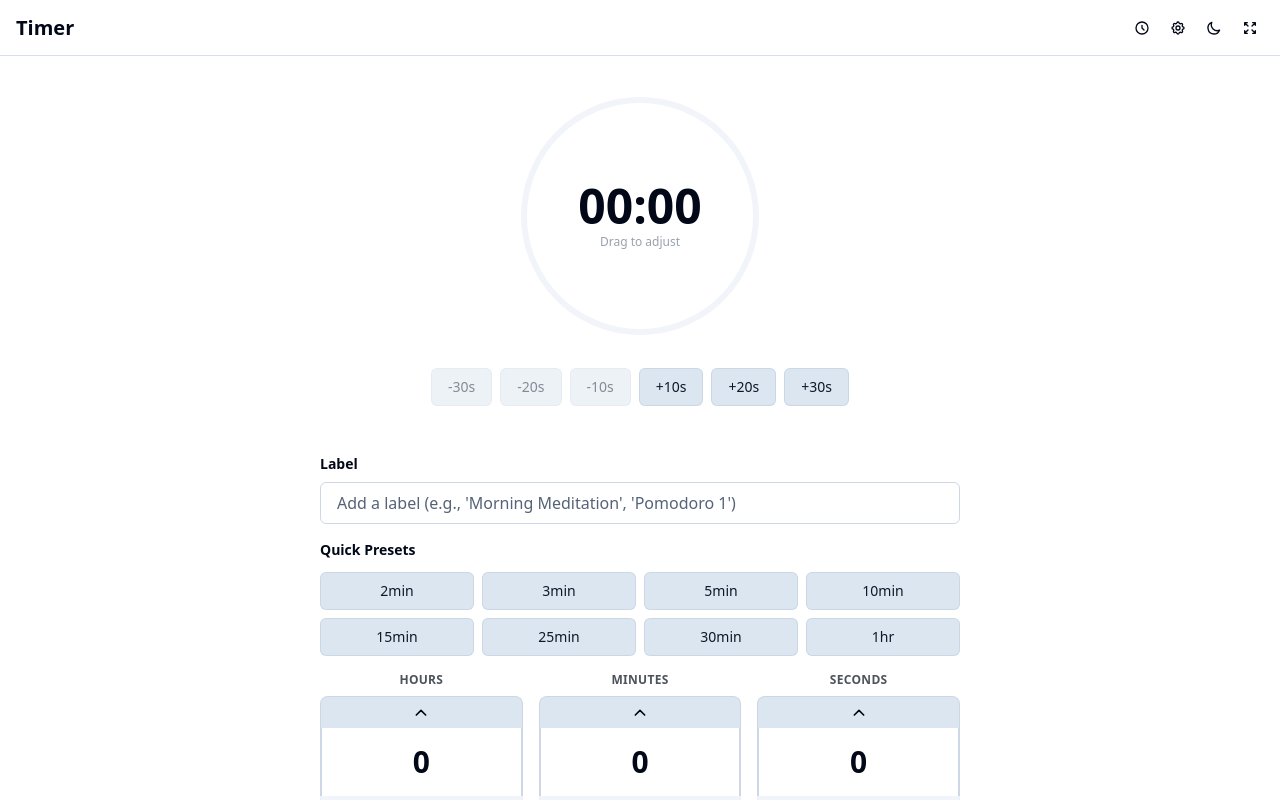
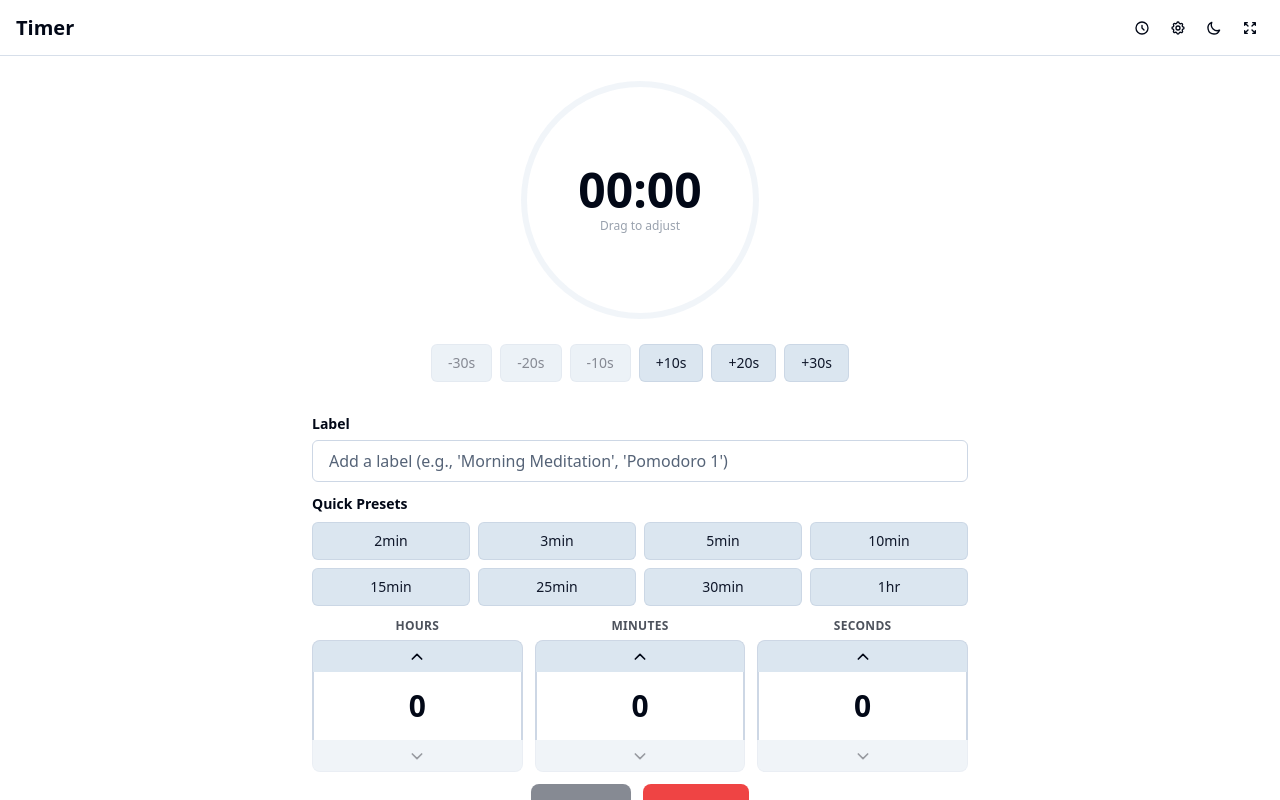
Before and after one commit to ibnuh/timer, a Vue app: page / in a window 1280 px wide. Built offline with nearby package versions, Linux system fonts and the light colour scheme.

Commit message:
No vertical scroll

```diff
--- a/src/App.vue
+++ b/src/App.vue
@@ -107,8 +107,8 @@
     <!-- Main Content Area -->
     <div class="flex-1 overflow-hidden flex min-h-0">
       <!-- Timer Content -->
-      <div class="flex-1 overflow-y-auto min-h-0" :class="showHistory ? 'lg:mr-80' : ''">
-        <div class="container mx-auto max-w-4xl px-4 py-4">
+      <div class="flex-1 overflow-hidden min-h-0" :class="showHistory ? 'lg:mr-80' : ''">
+        <div class="container mx-auto max-w-4xl px-4 py-2">
           <div class="flex justify-center">
             <div class="w-full max-w-2xl">
               <TimerView ref="timerRef" />
--- a/src/components/TimerView.vue
+++ b/src/components/TimerView.vue
@@ -1,11 +1,11 @@
 <template>
   <div class="w-full">
-    <div class="p-4 pb-2">
+    <div class="p-2">
       <!-- Circular Timer Display -->
-      <div class="flex flex-col items-center mb-6">
+      <div class="flex flex-col items-center mb-4">
         <div
           ref="circleContainer"
-          class="relative w-64 h-64 mb-6 select-none transition-all duration-200"
+          class="relative w-64 h-64 mb-4 select-none transition-all duration-200"
           :class="[
             isRunning ? 'cursor-default' : isDragging ? 'cursor-grabbing' : 'cursor-grab',
           ]"
@@ -148,7 +148,7 @@
         </div>
 
         <!-- Quick Add/Subtract Buttons -->
-        <div class="flex gap-2 mb-6 flex-wrap justify-center">
+        <div class="flex gap-2 mb-4 flex-wrap justify-center">
           <button
             @click="addTime(-30)"
             class="px-4 py-2 rounded-md bg-secondary hover:bg-secondary/90 transition-colors text-sm font-medium text-secondary-foreground disabled:opacity-50 disabled:cursor-not-allowed border border-border/50"
@@ -192,8 +192,8 @@
       </div>
 
       <!-- Label Input -->
-      <div class="mb-4">
-        <label class="block text-sm font-semibold mb-2 text-foreground">Label</label>
+      <div class="mb-3">
+        <label class="block text-sm font-semibold mb-1.5 text-foreground">Label</label>
         <div class="relative">
           <input
             v-model="timerLabel"
@@ -231,8 +231,8 @@
       </div>
 
       <!-- Timer Presets -->
-      <div class="mb-4">
-        <div class="text-sm font-semibold mb-3 text-foreground">Quick Presets</div>
+      <div class="mb-3">
+        <div class="text-sm font-semibold mb-2 text-foreground">Quick Presets</div>
         <div class="grid grid-cols-4 gap-2">
           <button
             v-for="preset in presets"
@@ -247,10 +247,10 @@
       </div>
 
       <!-- Time Input Controls -->
-      <div class="grid grid-cols-3 gap-4 mb-4">
+      <div class="grid grid-cols-3 gap-3 mb-3">
         <!-- Hours -->
         <div class="flex flex-col">
-          <label class="block text-xs font-semibold mb-2 text-foreground/70 uppercase tracking-wide text-center">Hours</label>
+          <label class="block text-xs font-semibold mb-1.5 text-foreground/70 uppercase tracking-wide text-center">Hours</label>
           <div class="relative flex flex-col">
             <button
               @click="adjustHours(1)"
@@ -296,7 +296,7 @@
 
         <!-- Minutes -->
         <div class="flex flex-col">
-          <label class="block text-xs font-semibold mb-2 text-foreground/70 uppercase tracking-wide text-center">Minutes</label>
+          <label class="block text-xs font-semibold mb-1.5 text-foreground/70 uppercase tracking-wide text-center">Minutes</label>
           <div class="relative flex flex-col">
             <button
               @click="adjustMinutes(1)"
@@ -342,7 +342,7 @@
 
         <!-- Seconds -->
         <div class="flex flex-col">
-          <label class="block text-xs font-semibold mb-2 text-foreground/70 uppercase tracking-wide text-center">Seconds</label>
+          <label class="block text-xs font-semibold mb-1.5 text-foreground/70 uppercase tracking-wide text-center">Seconds</label>
           <div class="relative flex flex-col">
             <button
               @click="adjustSeconds(1)"
@@ -388,7 +388,7 @@
       </div>
 
       <!-- Control Buttons -->
-      <div class="flex gap-3 justify-center mb-4">
+      <div class="flex gap-3 justify-center mb-3">
         <button
           v-if="!isRunning"
           @click="start"
@@ -420,8 +420,8 @@
       </div>
 
       <!-- Settings -->
-      <div class="pt-4 border-t border-border/60">
-        <div class="flex items-center justify-between flex-wrap gap-3 text-sm mb-3">
+      <div class="pt-3 border-t border-border/60">
+        <div class="flex items-center justify-between flex-wrap gap-2 text-sm mb-2">
           <label class="flex items-center gap-2 cursor-pointer">
             <input
               type="checkbox"
@@ -450,7 +450,7 @@
             <span class="text-foreground font-medium">Repeat bells</span>
           </label>
         </div>
-        <div class="text-xs text-foreground/70 text-center font-medium">
+        <div class="text-xs text-foreground/70 text-center font-medium pt-1">
           Space: Start/Pause • R: Reset • Arrows: Adjust time
         </div>
       </div>
```
